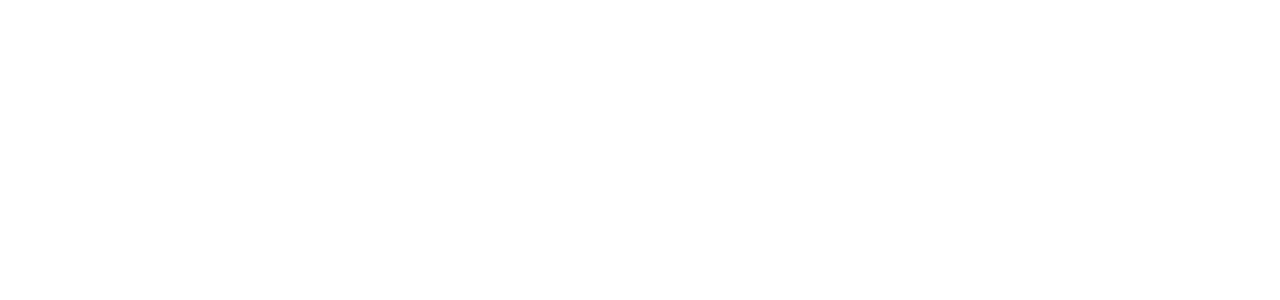
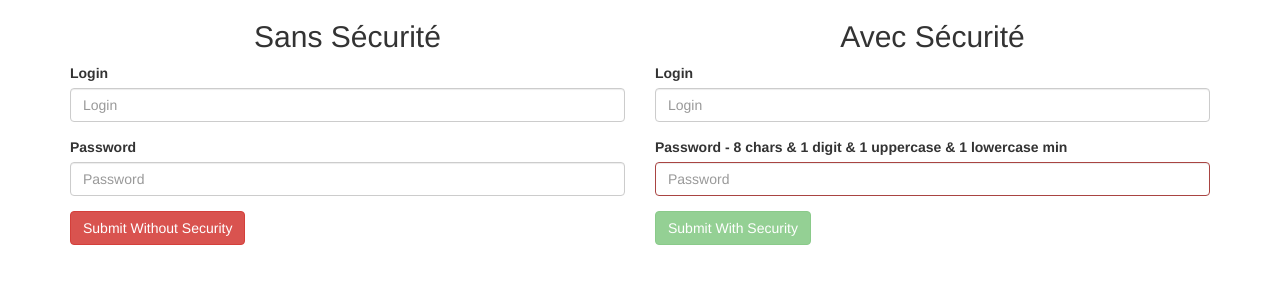
Before and after one commit to MickaelBRENOIT/SecurityTesting, a PHP site: page / in a window 1280 px wide. Before the commit the part shown is empty. Shown: the top 300 px of the page. Run offline with PHP 8.4, Linux system fonts and the light colour scheme.

Commit message:
Two login forms created
One will be completely secured, the other one will not be protected against some sort of attacks like SQL injections

```diff
--- a/index.php
+++ b/index.php
@@ -32,6 +32,58 @@
 
     <body>
 
+        <div class="container">
+            <div class="row">
+                <div class="col-md-6">
+
+                    <h2 style="text-align:center;">Sans Sécurité</h2>
+
+                    <form>
+                          <div class="form-group">
+                            <label for="labelLogin">Login</label>
+                            <input type="text" class="form-control" id="loginWithoutSecurity" placeholder="Login">
+                          </div>
+                          <div class="form-group" id="divWithoutSecurity">
+                            <label for="labelPassword">Password</label>
+                            <input type="password" class="form-control" id="passwordWithoutSecurity" placeholder="Password">
+                          </div>
+                          <button type="submit" id="submitWithoutSecurity" class="btn btn-danger">Submit Without Security</button>
+                    </form>
+
+                </div>
+
+                <div class="col-md-6">
+
+                    <h2 style="text-align:center;">Avec Sécurité</h2>
+
+                    <form>
+                          <div class="form-group">
+                            <label for="labelLogin">Login</label>
+                            <input type="text" class="form-control" id="loginWithSecurity" placeholder="Login">
+                          </div>
+                          <div class="form-group has-error" id="divWithSecurity">
+                            <label for="labelPassword" >Password - 8 chars & 1 digit & 1 uppercase & 1 lowercase min</label>
+                            <input type="password" class="form-control" id="passwordWithSecurity" placeholder="Password">
+                          </div>
+                          <button type="submit" id="submitWithSecurity" class="btn btn-success disabled">Submit With Security</button>
+                    </form>
+
+                </div>
+
+                <div class="col-md-6">
+
+                    <div id="displayWithoutSecurity"></div>
+
+                </div>
+
+                <div class="col-md-6">
+
+                    <div id="displayWithSecurity"></div>
+
+                </div>
+            </div>
+        </div>
+
         <!-- JQuery JS -->
         <script src="js/jquery.js"></script>
 
```
